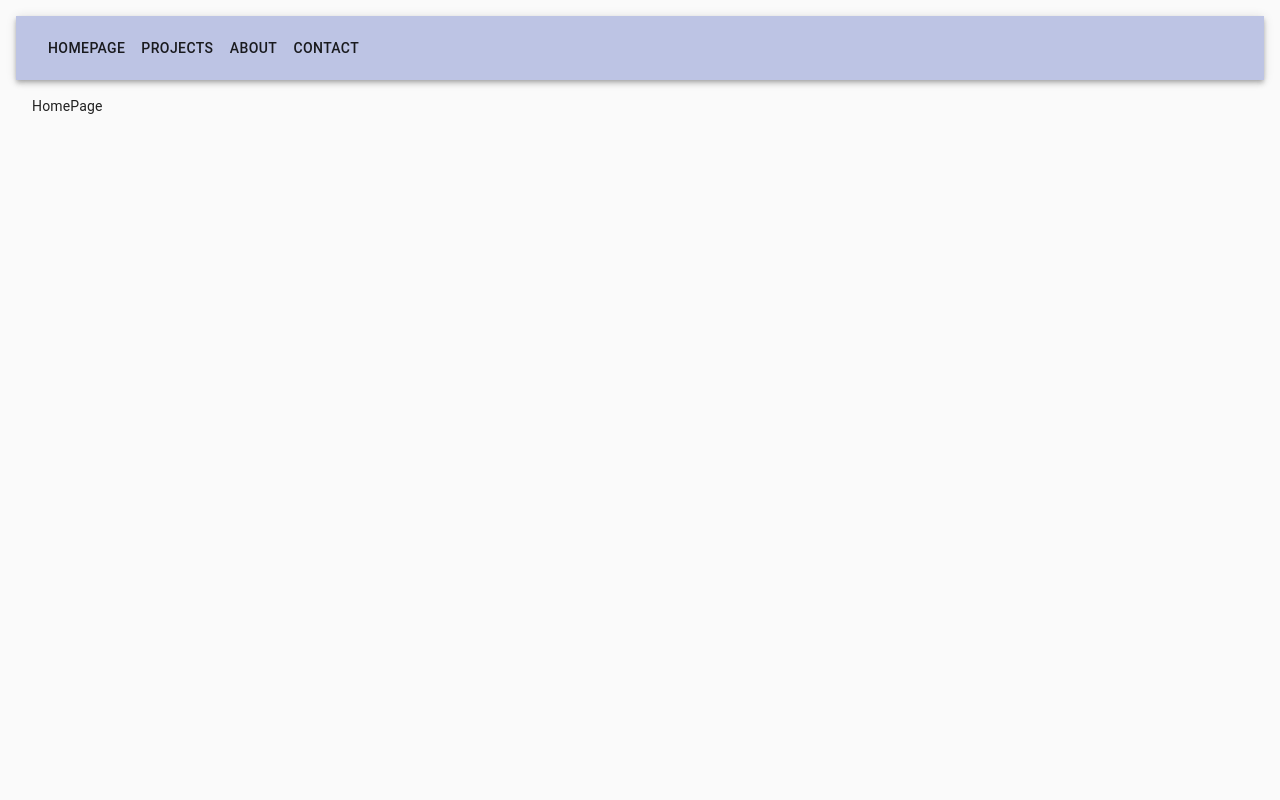
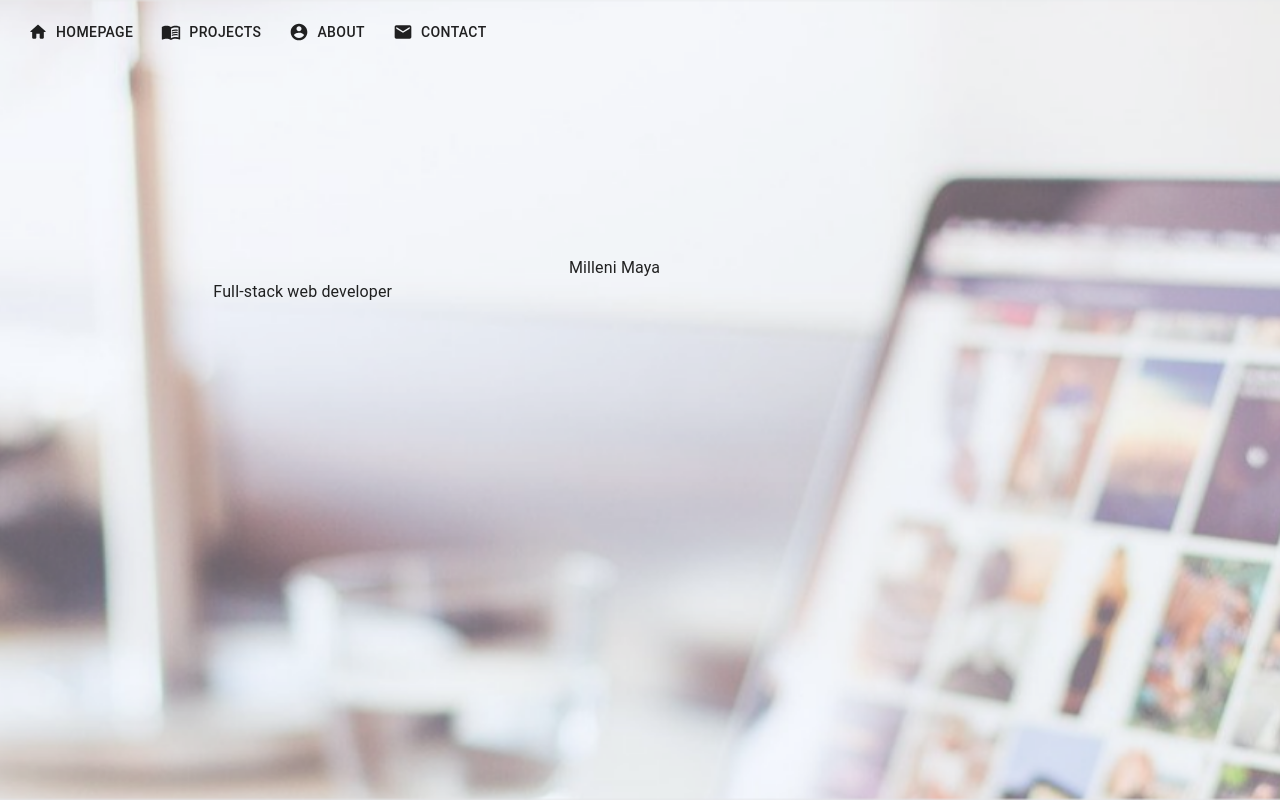
Before and after one commit to mmaya/mmaya.github.io, a React (Create React App) app: page / in a window 1280 px wide. Shown: the top 800 px of the page. Built offline with nearby package versions, Linux system fonts and the light colour scheme.

Commit message:
WIP: Layout

```diff
--- a/src/App.js
+++ b/src/App.js
@@ -3,14 +3,11 @@ import React, { useState, useEffect, useCallback, useMemo } from "react";
 import makeStyles from "@material-ui/core/styles/makeStyles";
 import CircularProgress from '@material-ui/core/CircularProgress';
 import Hidden from '@material-ui/core/Hidden';
-import Fade from '@material-ui/core/Fade';
-import Grid from '@material-ui/core/Grid';
 import MuiAlert from '@material-ui/lab/Alert';
 import Backdrop from '@material-ui/core/Backdrop';
-import Button from '@material-ui/core/Button';
 //Layout components
 import Header from 'components/layout/Header/Header';
-import Footer from 'components/layout/Footer/Footer';
+import BottomNav from 'components/layout/BottomNav/BottomNav';
 //Rotes components
 import { BrowserRouter as Router, Route, Switch } from "react-router-dom";
 import HomePage from 'views/HomePage';
@@ -21,12 +18,6 @@ import ContactPage from 'views/ContactPage';
 export const AppDataContext = React.createContext([{}, () => {}]);
 
 const useStyles = makeStyles(theme => ({
-  root: {
-     height: "100%",
-  },
-  container:{
-    margin: theme.spacing(2)
-  },
   mensagem: {
     margin: theme.spacing(10),
   },
@@ -65,7 +56,7 @@ function App() {
   );
 
   const rotas = useMemo(() => (
-    <div className={classes.container}>
+    <div >
       <Switch>
         <Route path="/" exact component={() => <HomePage />} />
         <Route path="/about" component={() => <AboutPage />} />
@@ -76,7 +67,7 @@ function App() {
     ),[classes]);
 
   return (
-    <div className={classes.container}>
+    <div >
 
     <Backdrop className={classes.backdrop} open={isLoading} >
       <CircularProgress color="inherit" />
@@ -87,8 +78,8 @@ function App() {
         <Hidden smDown implementation="css"><Header /></Hidden>
         {notificacao.texto && <MuiAlert elevation={6} variant="filled" onClose={handleClose} severity={notificacao.tipo || "info"}>{notificacao.texto}</MuiAlert>}
         {rotas}
+        <Hidden smUp implementation="css"><BottomNav /></Hidden>
       </Router>
-      <Footer />
   </div>
     </AppDataContext.Provider>
 
--- /dev/null
+++ b/src/components/Parallax.jsx
@@ -0,0 +1,58 @@
+import React from "react";
+// nodejs library to set properties for components
+import PropTypes from "prop-types";
+// @material-ui/core components
+import withStyles from "@material-ui/core/styles/withStyles";
+
+const parallaxStyle = theme => ({
+    children:{
+      margin: "-10vh 0 0 0",
+      width: "100%",
+      [theme.breakpoints.up('md')]: {
+         margin: "-30vh 0 0 0",
+      },
+    },
+    parallax: {
+      height: "100vh",
+      overflow: "hidden",
+      position: "relative",
+      backgroundPosition: "center center",
+      backgroundSize: "cover",
+      margin: "0 0 0 0",
+      padding: "0",
+      border: "0",
+      display: "flex",
+      alignItems: "center",
+    }
+  });
+
+export class Parallax extends React.Component {
+
+  render() {
+    const {
+      children,
+      image,
+      classes,
+    } = this.props;
+
+
+    return (
+
+      <div
+        className={classes.parallax}
+        style={{
+          backgroundImage: "url(" + image + ")",
+          ...this.state
+        }}
+        ref="parallax"
+      >
+        <div className={classes.children}>
+          {children}
+        </div>
+      </div>
+
+    );
+  }
+}
+
+export default withStyles(parallaxStyle)(Parallax);
--- /dev/null
+++ b/src/components/layout/BottomNav/BottomNav.jsx
@@ -0,0 +1,65 @@
+import React from 'react';
+import { Link } from 'react-router-dom'
+import { makeStyles } from '@material-ui/core/styles';
+import AppBar from '@material-ui/core/AppBar';
+import Toolbar from '@material-ui/core/Toolbar';
+import AccountCircle from '@material-ui/icons/AccountCircle';
+import MailIcon from '@material-ui/icons/Mail';
+import HomeRoundedIcon from '@material-ui/icons/HomeRounded';
+import MenuBookIcon from '@material-ui/icons/MenuBook';
+import Fab from '@material-ui/core/Fab';
+import Button from '@material-ui/core/Button';
+
+
+const useStyles = makeStyles(theme => ({
+  appBar: {
+    top: 'auto',
+    bottom: 0,
+  },
+  grow: {
+    flexGrow: 1,
+  },
+  fabButton: {
+    position: 'absolute',
+    zIndex: 1,
+    bottom: theme.spacing(3),
+    right: theme.spacing(4),
+  },
+}));
+
+export default function BottomNav() {
+  const classes = useStyles();
+  const [value, setValue] = React.useState(0);
+
+  return (
+  <div className={classes.sectionMobile}>
+   <AppBar position="fixed" color="primary" className={classes.appBar} >
+        <Toolbar >
+            <Button
+              color="inherit"
+              component={Link} to={"/"}
+            >
+              HomePage
+            </Button>
+            <Button
+              color="inherit"
+              component={Link} to={"/projects"}
+            >
+              Projects
+            </Button>
+            <Button
+              color="inherit"
+              component={Link} to={"/about"}
+            >
+              About
+            </Button>
+            <div className={classes.grow} />
+            <Fab color="secondary" aria-label="add" className={classes.fabButton} component={Link} to={"/contact"}>
+              <MailIcon />
+            </Fab>
+            <div className={classes.grow} />
+          </Toolbar>
+      </AppBar>
+  </div>
+  );
+}
--- a/src/components/layout/Footer/Footer.jsx
+++ /dev/null
@@ -1,28 +0,0 @@
-import React from "react";
-import { makeStyles } from '@material-ui/core/styles';
-import Grid from '@material-ui/core/Grid';
-
-const useStyles = makeStyles(theme => ({
-  footer: {
-    padding: theme.spacing(5),
-    textAlign: "center",
-    display: "flex",
-    zIndex: "2",
-    position: "relative",
-    backgroundColor: theme.palette.primary.main,
-    marginTop:"calc(5% + 800px)",
-    bottom: 0,
-  },
-}));
-
-export default function Footer() {
-  const classes = useStyles();
-
-  return (
-    <footer className={classes.footer}>
-      <Grid container justify="center">
-        Footer
-      </Grid>
-    </footer>
-  );
-}
--- a/src/components/layout/Header/Header.jsx
+++ b/src/components/layout/Header/Header.jsx
@@ -1,16 +1,25 @@
 import React from 'react';
 import { Link } from 'react-router-dom'
 import { makeStyles } from '@material-ui/core/styles';
+import useScrollTrigger from "@material-ui/core/useScrollTrigger";
 import AppBar from '@material-ui/core/AppBar';
 import Toolbar from '@material-ui/core/Toolbar';
 import Button from '@material-ui/core/Button';
+import AccountCircle from '@material-ui/icons/AccountCircle';
+import MailIcon from '@material-ui/icons/Mail';
+import HomeRoundedIcon from '@material-ui/icons/HomeRounded';
+import MenuBookIcon from '@material-ui/icons/MenuBook';
+import theme from 'theme';
 
 const useStyles = makeStyles((theme) => ({
-  root: {
-    flexGrow: 1,
+  button: {
+    marginRight: theme.spacing(2),
   },
-  menuButton: {
-    marginRight: theme.spacing(2),
+  transparent:{
+    background: "transparent"
+  },
+  appBar: {
+    zIndex: "1100",
   }
 }));
 
@@ -18,30 +27,57 @@ const useStyles = makeStyles((theme) => ({
 export default function Header({ ...props }) {
   const classes = useStyles();
 
+  function ElevationScroll(props) {
+    const { children } = props;
+    const trigger = useScrollTrigger({
+      disableHysteresis: true,
+      threshold: 0,
+    });
+
+    return React.cloneElement(children, {
+      elevation: trigger ? 4 : 0,
+      color: trigger ? "primary" : "transparent",
+    });
+  }
 
   return (
-    <div >
-      <AppBar position="static">
+      <ElevationScroll {...props}>
+      <AppBar className={classes.appBar}>
         <Toolbar>
-            {menuItens.map((item, key) =>
               <Button
                 color="inherit"
                 className={classes.button}
-                key={key}
-                component={Link} to={item.link}
+                component={Link} to="/"
+                startIcon={<HomeRoundedIcon />}
               >
-                {item.texto}
+                HomePage
               </Button>
-            )}
+              <Button
+                color="inherit"
+                className={classes.button}
+                component={Link} to="/projects"
+                startIcon={<MenuBookIcon />}
+              >
+                Projects
+              </Button>
+              <Button
+                color="inherit"
+                className={classes.button}
+                component={Link} to="/about"
+                startIcon={<AccountCircle />}
+              >
+                About
+              </Button>
+              <Button
+                color="inherit"
+                className={classes.button}
+                component={Link} to="/constact"
+                startIcon={<MailIcon />}
+              >
+                Contact
+              </Button>
         </Toolbar>
       </AppBar>
-    </div>
+      </ElevationScroll>
   );
 }
-
-const menuItens = [
-  {texto: "HomePage", link: "/"},
-  {texto: "Projects", link: "/projects"},
-  {texto: "About", link: "/about"},
-  {texto: "Contact", link: "/contact"},
-]
--- a/src/index.css
+++ /dev/null
@@ -1,13 +0,0 @@
-body {
-  margin: 0;
-  font-family: -apple-system, BlinkMacSystemFont, 'Segoe UI', 'Roboto', 'Oxygen',
-    'Ubuntu', 'Cantarell', 'Fira Sans', 'Droid Sans', 'Helvetica Neue',
-    sans-serif;
-  -webkit-font-smoothing: antialiased;
-  -moz-osx-font-smoothing: grayscale;
-}
-
-code {
-  font-family: source-code-pro, Menlo, Monaco, Consolas, 'Courier New',
-    monospace;
-}
--- a/src/theme/theme.json
+++ b/src/theme/theme.json
@@ -7,9 +7,9 @@
   },
   "mixins": {
     "toolbar": {
-      "minHeight": 56,
+      "minHeight": 46,
       "@media (min-width:0px) and (orientation: landscape)": {
-        "minHeight": 48
+        "minHeight": 38
       },
       "@media (min-width:600px)": { "minHeight": 64 }
     }
--- a/src/views/HomePage.jsx
+++ b/src/views/HomePage.jsx
@@ -1,36 +1,66 @@
 import React, { useState, useEffect, useCallback, useMemo } from "react";
+import logo from 'views/portfolio.png';
 //@material-ui
 import makeStyles from "@material-ui/core/styles/makeStyles";
-import CircularProgress from '@material-ui/core/CircularProgress';
 import Typography from '@material-ui/core/Typography';
-import Fade from '@material-ui/core/Fade';
+import Parallax from 'components/Parallax';
 import Grid from '@material-ui/core/Grid';
-import MuiAlert from '@material-ui/lab/Alert';
-import Backdrop from '@material-ui/core/Backdrop';
-import Button from '@material-ui/core/Button';
+import AboutPage from 'views/AboutPage';
+import ProjectsPage from 'views/ProjectsPage';
+import ContactPage from 'views/ContactPage';
 
+const useStyles = makeStyles(theme => ({
+  container: {
+    zIndex: "1100",
+    width: "100%",
+  },
+ image: {
+    width: "100%",
+    height: "auto",
+    padding: theme.spacing(3),
+  },
+  main: {
+    position: "relative",
+    zIndex: "3"
+  }
+}));
 
 function HomePage() {
-
-    const useStyles = makeStyles(theme => ({
-      root: {
-         height: "100%",
-      },
-      container:{
-        margin: theme.spacing(2)
-      },
-      mensagem: {
-        margin: theme.spacing(10),
-      },
-      backdrop: {
-        zIndex: theme.zIndex.drawer + 1,
-        color: '#fff',
-      },
-    }));
-
+  const classes = useStyles();
+  const imageRef = React.useRef(logo)
 
     return (
-      <div>HomePage</div>
+      <div>
+
+        <Parallax image={require("views/portfolio.png")} >
+        	<div className={classes.container}>
+             <Grid
+                  container
+                  direction="row"
+                  justify="center"
+                  alignItems="center"
+
+                >
+              <Grid item xs={1} sm={1} md={2} lg={2} xl={3}  >
+              </Grid>
+              <Grid item xs={10} sm={10} md={8} lg={8} xl={6}  >
+                <Grid container justify="center" >
+                  <Grid item xs={5} sm={5} md={2} lg={2} xl={3}>
+                    <Typography>Milleni Maya</Typography>
+                  </Grid>
+                </Grid>
+                <Typography>Full-stack web developer</Typography>
+              </Grid>
+              <Grid item xs={1} sm={1} md={2} lg={2} xl={3}  >
+              </Grid>
+            </Grid>
+		      </div>
+        </Parallax>
+        <AboutPage />
+        <ProjectsPage />
+        <AboutPage />
+        <ContactPage />
+      </div>
     );
   }
 
```
Also changed, not shown: src/App.css (deleted, +0 -38 lines), src/components/Table/CustomReactTable.jsx (renamed from src/components/Tabela/CustomReactTable.jsx), src/components/Table/Filters.jsx (renamed from src/components/Tabela/Filters.jsx), src/logo.svg (deleted), src/views/portfolio.png (added).
